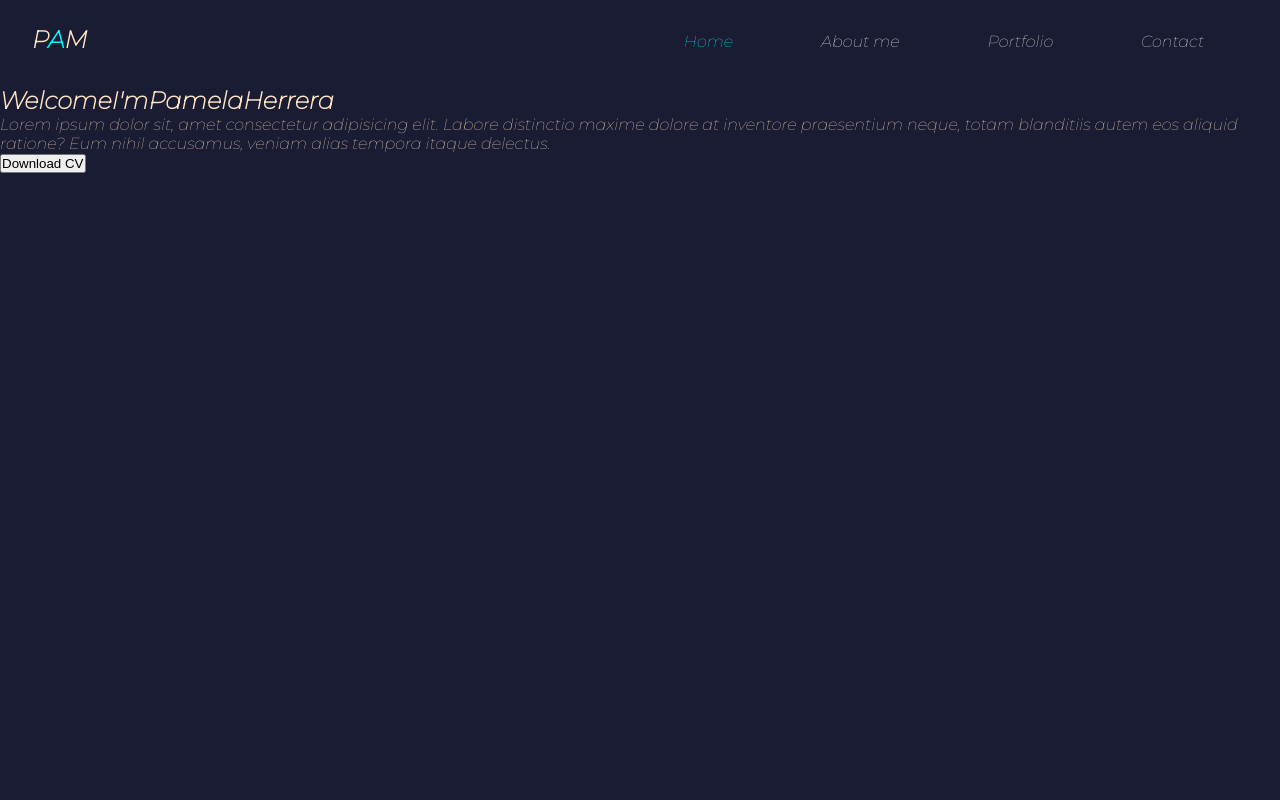
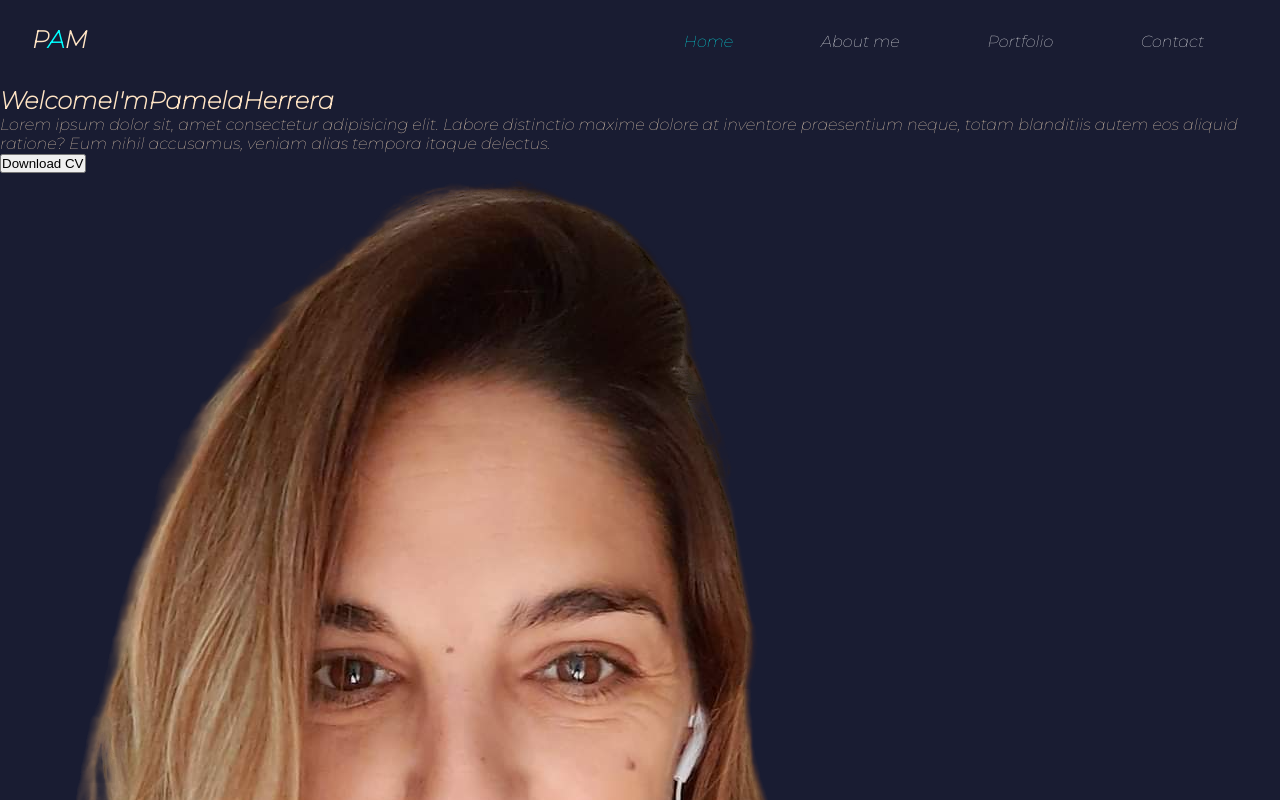
Before and after one commit to yaelita87/portfolioPH, a plain HTML site: page Portfolio/index.html in a window 1280 px wide. Shown: the top 800 px of the page. Drawn offline with Linux system fonts and the light colour scheme.

Commit message:
continue

```diff
--- a/Portfolio/index.html
+++ b/Portfolio/index.html
@@ -28,8 +28,11 @@
             <div class="info-content">
                 <h2><span>Welcome</span>I'm<span>Pamela</span>Herrera</h2>
                 <p>Lorem ipsum dolor sit, amet consectetur adipisicing elit. Labore distinctio maxime dolore at inventore praesentium neque, totam blanditiis autem eos aliquid ratione? Eum nihil accusamus, veniam alias tempora itaque delectus.</p>
-                <a download href="#"><button>Download CV</button></a>
+                <a download href="#">
+                    <button>Download CV</button>
+                </a>
             </div>
+            <img src="./Imagen/FB_IMG_1656005444798-PhotoRoom.png-PhotoRoom.png" alt="">
 
         </main>
     </div>
```
Also changed, not shown: Portfolio/Imagen/FB_IMG_1656005444798-PhotoRoom.png-PhotoRoom.png (added).
